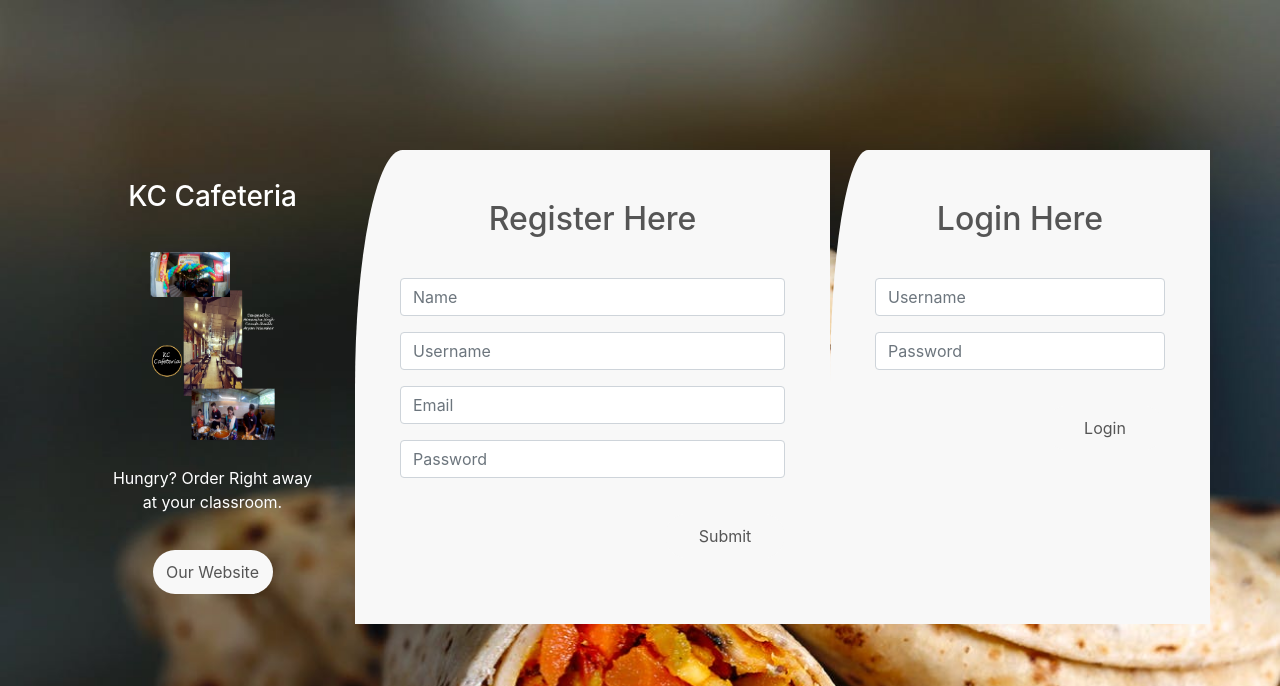
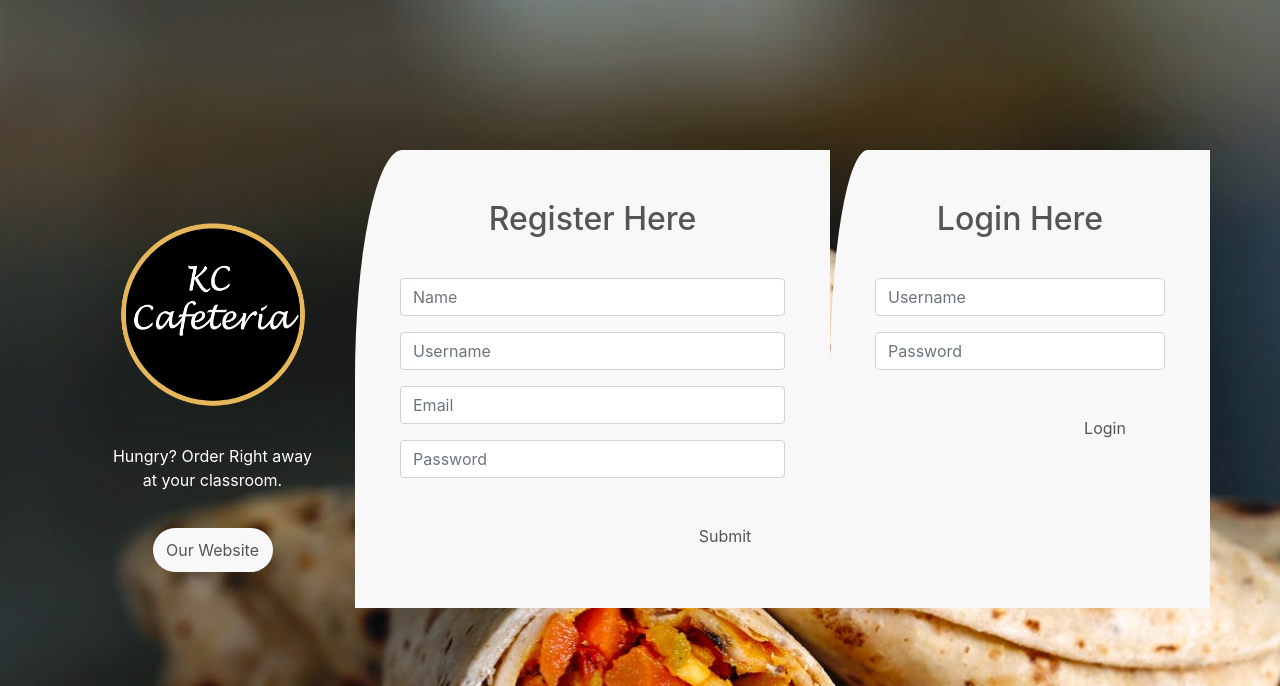
Before and after one commit to danishsshaikh/KCCafeteria, a PHP site: page /Register.php in a window 1280 px wide. Shown: the top 686 px of the page. Run offline with PHP 8.4, Linux system fonts and the light colour scheme.

Commit message:
changes regarding logo size

```diff
--- a/Files/Register.php
+++ b/Files/Register.php
@@ -1,7 +1,7 @@
 <?php
-include('login.php'); // Includes Login Script
+include('login.php');
 //if(isset($_SESSION['login_user'])){
-//header("location: Register.php"); // Redirecting To Profile Page
+//header("location: index.php");
 //}
 ?>
 
@@ -10,6 +10,7 @@ include('login.php'); // Includes Login Script
     <title>Registration / Login Page</title>
     <link rel="stylesheet" type="text/css" href="himanshu.css">
     <link rel="stylesheet"  type="text/css" href="https://stackpath.bootstrapcdn.com/bootstrap/4.3.1/css/bootstrap.min.css">
+<!--    <link rel="stylesheet" href="https://stackpath.bootstrapcdn.com/font-awesome/4.7.0/css/font-awesome.min.css">-->
 </head>
 
 <body>
@@ -22,9 +23,9 @@ include('login.php'); // Includes Login Script
                         <!–– Some CSS BOX Effect for Canteen Pictures -->
                                                 <!–– Some CSS BOX Effect for Canteen Pictures -->
 
-                        <h3>KC Cafeteria</h3>
+<!--                        <h3>KC Cafeteria</h3>-->
                         </br>
-                       <img src="page1.png" width="50%" height="200">
+                       <img src="logo.png" width="75%" height="220">
 
                         <p>Hungry? Order Right away at your classroom.</p>
 
```
